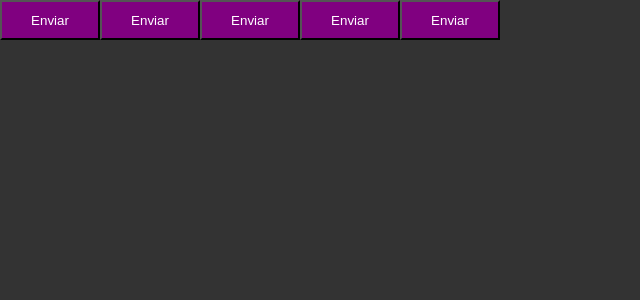
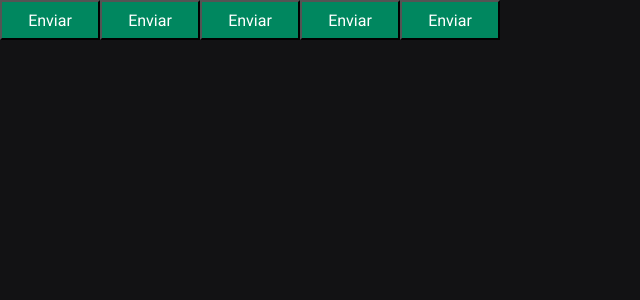
Before and after one commit to bruflor/ignite-reactjs-project02, a React (Vite) app: page / in a window 1280 px wide. Shown: the top 300 px of the page, without its empty margins (0-640 px from the left). Built offline with nearby package versions, Linux system fonts and the light colour scheme.

Commit message:
global colors

```diff
--- a/index.html
+++ b/index.html
@@ -1,8 +1,17 @@
 <!DOCTYPE html>
 <html lang="en">
   <head>
+    <link rel="preconnect" href="https://fonts.googleapis.com" />
+    <link rel="preconnect" href="https://fonts.gstatic.com" crossorigin />
+
     <meta charset="UTF-8" />
     <meta name="viewport" content="width=device-width, initial-scale=1.0" />
+
+    <link
+      href="https://fonts.googleapis.com/css2?family=Roboto+Mono:wght@700&family=Roboto:wght@400;700&display=swap"
+      rel="stylesheet"
+    />
+
     <title>Ignite Timer</title>
   </head>
   <body>
--- a/src/components/Button.styles.ts
+++ b/src/components/Button.styles.ts
@@ -12,7 +12,7 @@
 export const ButtonContainer = styled.button<ButtonContainerProps>`
 width: 100px;
 height: 40px;
-background-color: ${props => props.theme.primary};
+background-color: ${props => props.theme["green-500"]};
 color: ${props => props.theme.white}
 
 `
--- a/src/styles/global.ts
+++ b/src/styles/global.ts
@@ -6,9 +6,17 @@
     padding: 0;
     box-sizing: border-box;
 }
-
+:focus{
+outline: 0;
+box-shadow: 0 0 0 2px ${props => props.theme["green-500"]};
+}
 body{
-    background: #333;
-    color: #fff;
+    background: ${props => props.theme["gray-900"]};
+    color: ${props => props.theme["gray-300"]};
+}
+body, input-security, textarea, button{
+    font-family: "Roboto", sans-serif;
+    font-weight: 400;
+    font-size: 1rem;
 }
 `
--- a/src/styles/themes/default.ts
+++ b/src/styles/themes/default.ts
@@ -1,6 +1,21 @@
 export const defaultTheme = {
-    primary: "purple",
-    secondary: "orange",
-    white: "#fff"
+    white: '#FFF',
 
+    'gray-100': '#E1E1E6',
+    'gray-300': '#C4C4CC',
+    'gray-400': '#8D8D99',
+    'gray-500': '#7C7C8A',
+    'gray-600': '#323238',
+    'gray-700': '#29292E',
+    'gray-800': '#202024',
+    'gray-900': '#121214',
+
+    'green-300': '#00B37E',
+    'green-500': '#00875F',
+    'green-700': '#015F43',
+
+    'red-500': '#AB222E',
+    'red-700': '#7A1921',
+
+    'yellow-500': '#FBA94C',
 }
```
